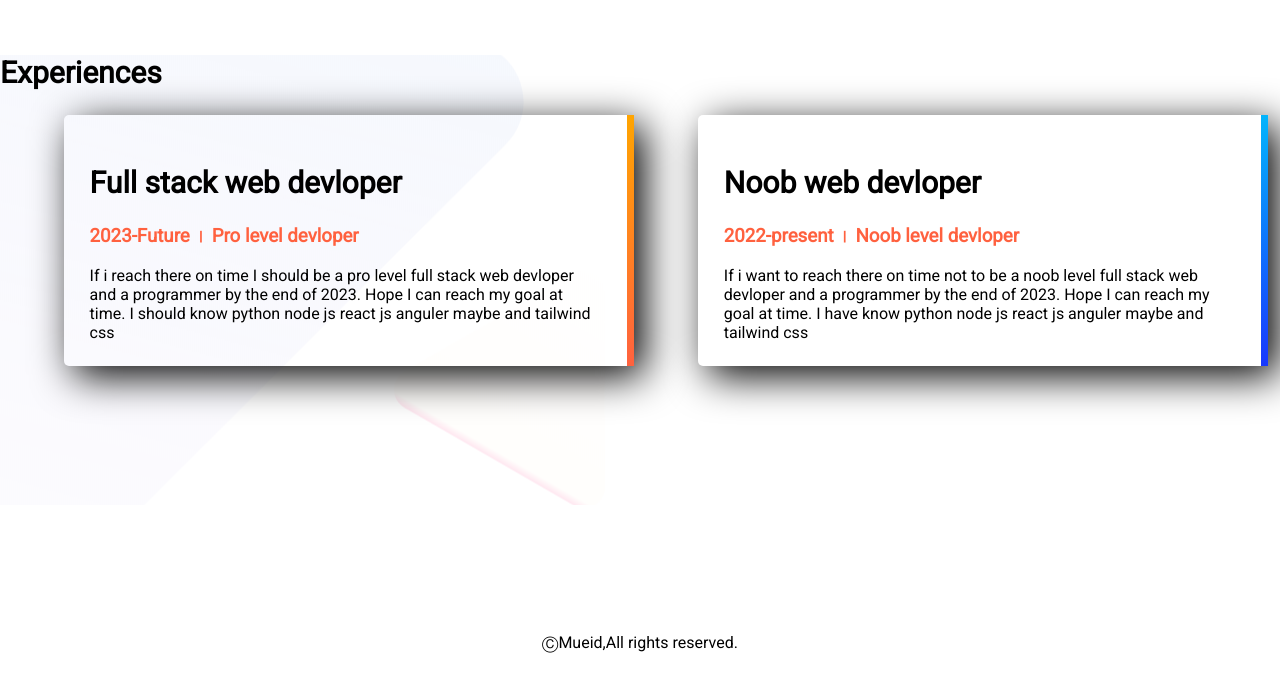
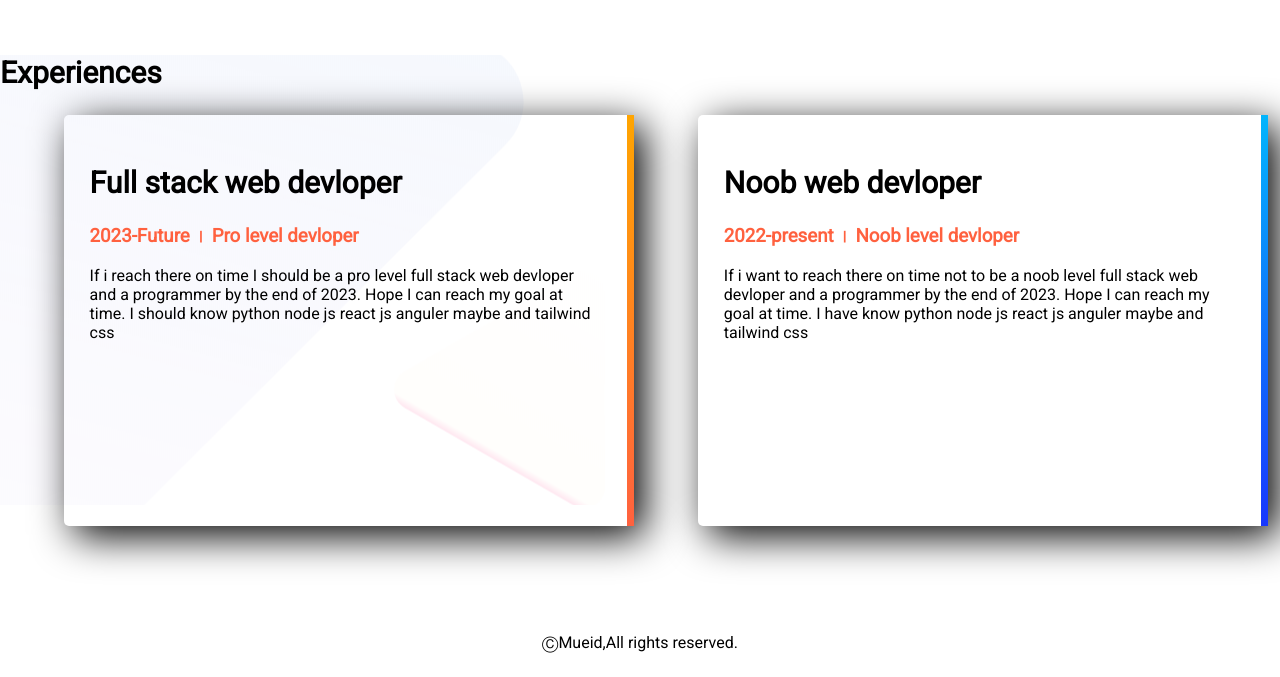
Before and after one commit to MUEID11/web-portfolio, a plain HTML site: page index.html in a window 1280 px wide. Shown: the part 1420-2097 px from the top of the page. Drawn offline with Linux system fonts and the light colour scheme.

Commit message:
changed box height

```diff
--- a/style.css
+++ b/style.css
@@ -56,7 +56,7 @@ h2{
 .border-shadow{
     box-shadow: 10px 10px 40px;
     border-radius: 5px;
-    height: 200px;
+    height: 80%;
 
 }
 .experience{
```
Also changed, not shown: index.html (+1 -3 lines).
